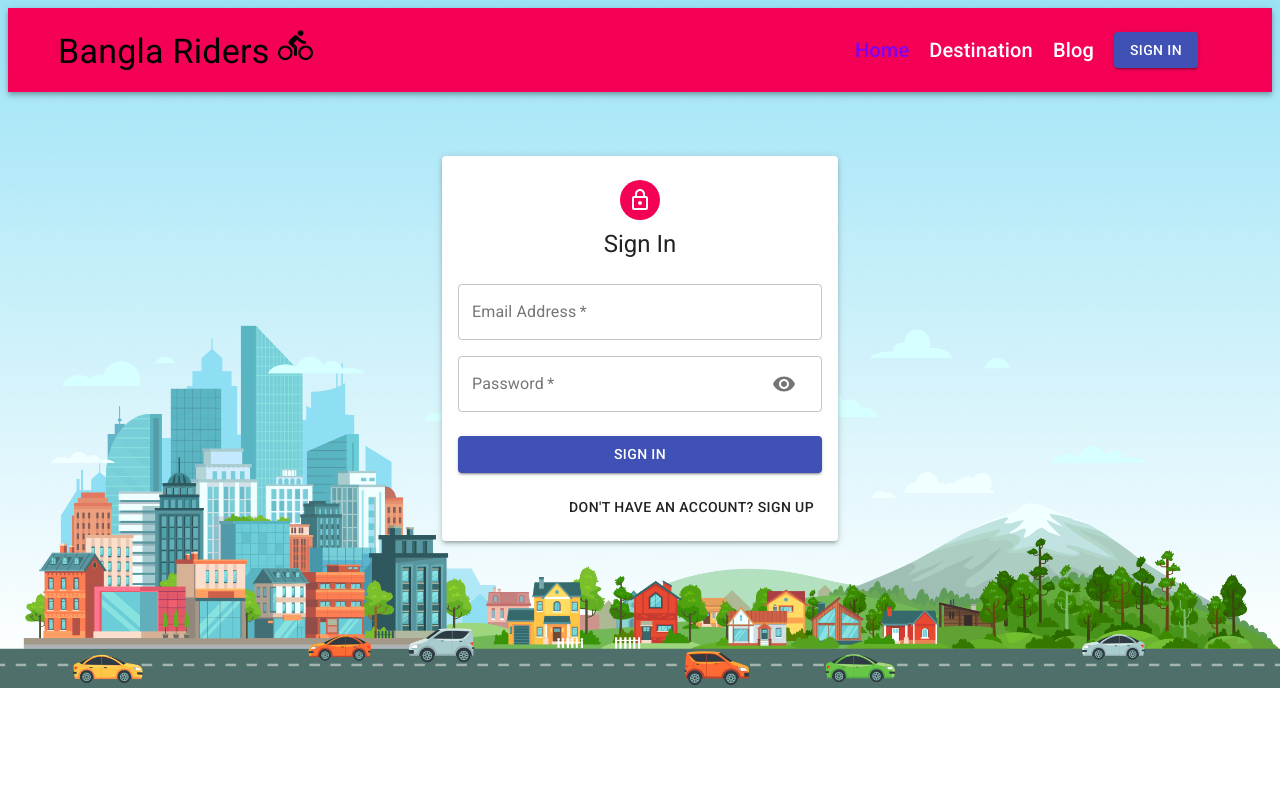
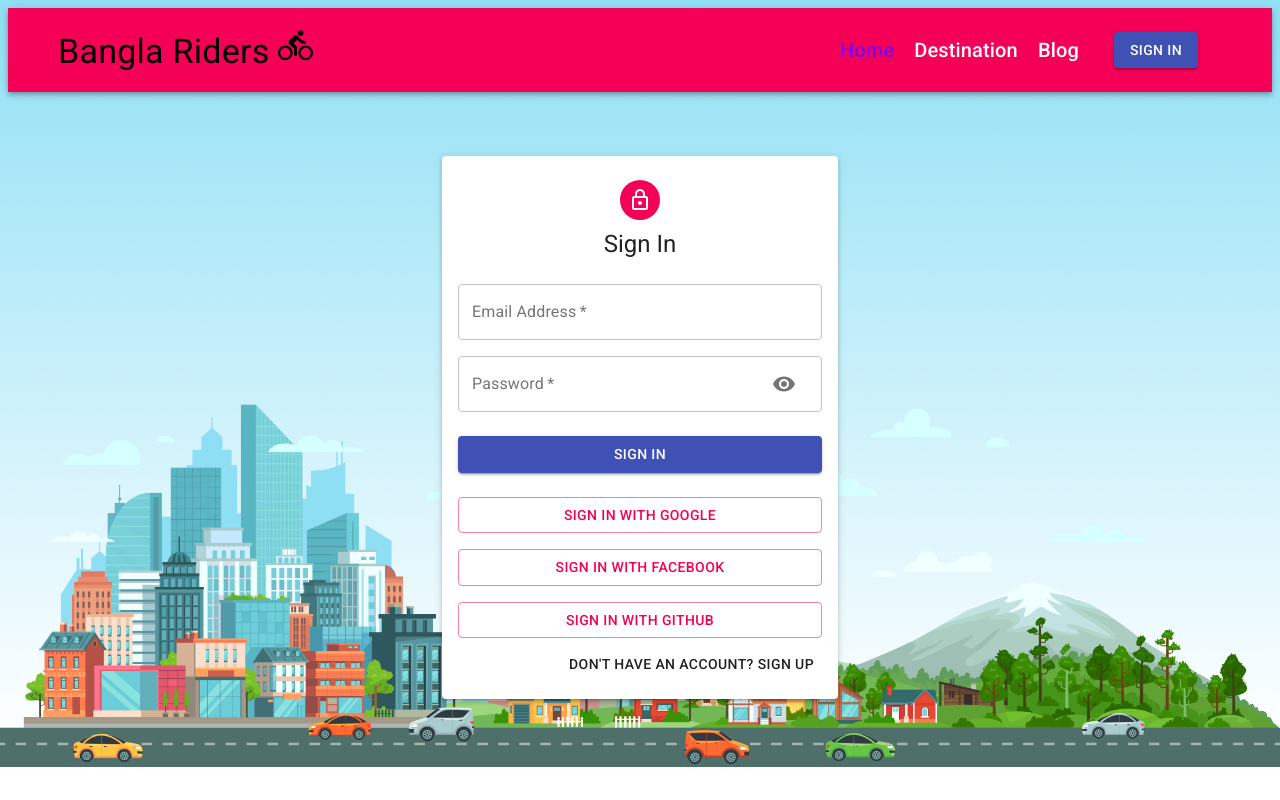
Before and after one commit to Rahat47/bangla-riders, a React (Create React App) app: page /auth in a window 1280 px wide. Built offline with nearby package versions, Linux system fonts and the light colour scheme.

Commit message:
preparing for firebase hosting

```diff
--- a/package.json
+++ b/package.json
@@ -9,6 +9,7 @@
     "@testing-library/react": "^11.2.5",
     "@testing-library/user-event": "^12.8.3",
     "axios": "^0.21.1",
+    "firebase": "^8.3.1",
     "react": "^17.0.1",
     "react-dom": "^17.0.1",
     "react-router-dom": "^5.2.0",
--- a/src/App.js
+++ b/src/App.js
@@ -2,9 +2,14 @@ import Navbar from "./components/navbar/Navbar";
 import { BrowserRouter as Router, Route, Switch } from 'react-router-dom'
 import Home from "./components/home/Home";
 import Auth from "./components/auth/Auth";
+import { createContext, useState } from "react";
+export const UserContext = createContext()
 
 function App() {
+  const [loggedInUser, setLoggedInUser] = useState(JSON.parse(localStorage.getItem("profile")))
+
   return (
+    <UserContext.Provider value={[loggedInUser, setLoggedInUser]}>
       <Router >
         <Navbar />
         <Switch>
@@ -17,6 +22,7 @@ function App() {
           </Route>
         </Switch>
       </Router >
+    </UserContext.Provider>
   );
 }
 
--- a/src/components/auth/Auth.jsx
+++ b/src/components/auth/Auth.jsx
@@ -10,6 +10,7 @@ import { LockOutlined } from "@material-ui/icons";
 import React, { useState } from "react";
 import useStyles from "./styles";
 import Input from "./Input";
+import FirebaseAuthProvider from "./authManager/FirebaseAuthProvider";
 const initialState = {
     firstName: "",
     lastName: "",
@@ -29,9 +30,9 @@ const Auth = () => {
         e.preventDefault();
 
         if (isSignUp) {
-            // sign up here
+            console.log(formData);
         } else {
-            //log in here
+            console.log(formData);
         }
     };
 
@@ -113,6 +114,7 @@ const Auth = () => {
                     >
                         {isSignUp ? "Sign Up" : "Sign In"}
                     </Button>
+                    <FirebaseAuthProvider />
 
                     <Grid container justify="flex-end">
                         <Grid item>
--- /dev/null
+++ b/src/components/auth/authManager/FirebaseAuthProvider.jsx
@@ -0,0 +1,73 @@
+import { Button } from "@material-ui/core";
+import React, { useContext } from "react";
+import useStyles from "../styles";
+import { UserContext } from "../../../App";
+import { useHistory } from "react-router";
+import firebase, { auth } from "../../../firebase";
+
+const FirebaseAuthProvider = () => {
+    const [loggedInUser, setLoggedInUser] = useContext(UserContext);
+    const history = useHistory();
+    const classes = useStyles();
+
+    function handleGoogleAuth() {
+        const googleProvider = new firebase.auth.GoogleAuthProvider();
+        auth.signInWithPopup(googleProvider)
+            .then(result => {
+                setLoggedInUser(result.user);
+                history.push("/");
+            })
+            .catch(err => {
+                console.log(err);
+            });
+    }
+    function handleFacebookAuth() {
+        var facebookProvider = new firebase.auth.FacebookAuthProvider();
+        auth.signInWithPopup(facebookProvider)
+            .then(result => {
+                setLoggedInUser(result.user);
+                history.push("/");
+            })
+            .catch(err => {
+                console.log(err);
+            });
+    }
+    function handleGithubAuth() {}
+
+    return (
+        <>
+            <Button
+                variant="outlined"
+                fullWidth
+                color="secondary"
+                className={classes.submit1}
+                onClick={handleGoogleAuth}
+            >
+                Sign in with Google
+            </Button>
+
+            <Button
+                variant="outlined"
+                fullWidth
+                color="secondary"
+                className={classes.submit1}
+                onClick={handleFacebookAuth}
+            >
+                Sign in with Facebook
+            </Button>
+
+            <Button
+                type="submit"
+                variant="outlined"
+                fullWidth
+                color="secondary"
+                className={classes.submit1}
+                onClick={handleGithubAuth}
+            >
+                Sign in with Github
+            </Button>
+        </>
+    );
+};
+
+export default FirebaseAuthProvider;
--- a/src/components/auth/styles.js
+++ b/src/components/auth/styles.js
@@ -24,5 +24,8 @@ export default makeStyles((theme) => ({
     submit: {
         margin: theme.spacing(3, 0, 2),
     },
+    submit1: {
+        margin: theme.spacing(1, 0, 1),
+    },
 
 }));
--- a/src/components/navbar/Navbar.jsx
+++ b/src/components/navbar/Navbar.jsx
@@ -1,11 +1,19 @@
-import React from "react";
+import React, { useContext } from "react";
 import { AppBar, Button, Toolbar, Typography } from "@material-ui/core";
 import { DirectionsBike } from "@material-ui/icons";
-import { NavLink, Link } from "react-router-dom";
+import { NavLink, Link, useHistory } from "react-router-dom";
 import useStyles from "./styles";
-
+import { UserContext } from "../../App";
 const Navbar = () => {
     const classes = useStyles();
+    const [loggedInUser, setLoggedInUser] = useContext(UserContext);
+    const history = useHistory();
+
+    const logout = () => {
+        setLoggedInUser(null);
+        history.push("/");
+    };
+
     return (
         <AppBar className={classes.appBar} position="static" color="secondary">
             <Typography
@@ -46,14 +54,35 @@ const Navbar = () => {
                 >
                     Blog
                 </Typography>
+                {loggedInUser && (
+                    <Typography
+                        className={classes.userName}
+                        variant="h6"
+                        align="center"
+                    >
+                        {loggedInUser.displayName}
+                    </Typography>
+                )}
+                {loggedInUser ? (
+                    <Button
+                        onClick={logout}
+                        variant="contained"
+                        color="secondary"
+                        className={classes.authBtn}
+                    >
+                        Log Out
+                    </Button>
+                ) : (
                     <Button
                         component={Link}
                         to="/auth"
                         variant="contained"
                         color="primary"
+                        className={classes.authBtn}
                     >
                         Sign In
                     </Button>
+                )}
             </Toolbar>
         </AppBar>
     );
--- a/src/components/navbar/styles.js
+++ b/src/components/navbar/styles.js
@@ -21,12 +21,14 @@ export default makeStyles({
     toolbar: {
         display: 'flex',
         justifyContent: 'flex-end',
-        width: '400px',
+        width: '650px',
     },
     userName: {
-        display: 'flex',
-        alignItems: 'center',
+        color: "black"
     },
+    authBtn: {
+        marginLeft: "15px"
+    }
 
 
 });
--- /dev/null
+++ b/src/firebase.js
@@ -0,0 +1,16 @@
+import firebase from "firebase/app";
+import "firebase/auth";
+
+const fbase = firebase.initializeApp({
+    apiKey: "AIzaSyBEAtupc1UpGT-k3Qsj3YGrO2AOdLRbiD0",
+    authDomain: "bangla-riders.firebaseapp.com",
+    projectId: "bangla-riders",
+    storageBucket: "bangla-riders.appspot.com",
+    messagingSenderId: "414419502745",
+    appId: "1:414419502745:web:4e0cad77bdc77d59031a08",
+});
+
+
+
+export const auth = fbase.auth()
+export default firebase
```
Also changed, not shown: 2 other files (tests, documents, lock files or other folders). Lines whose indentation alone changed are shown as unchanged.
